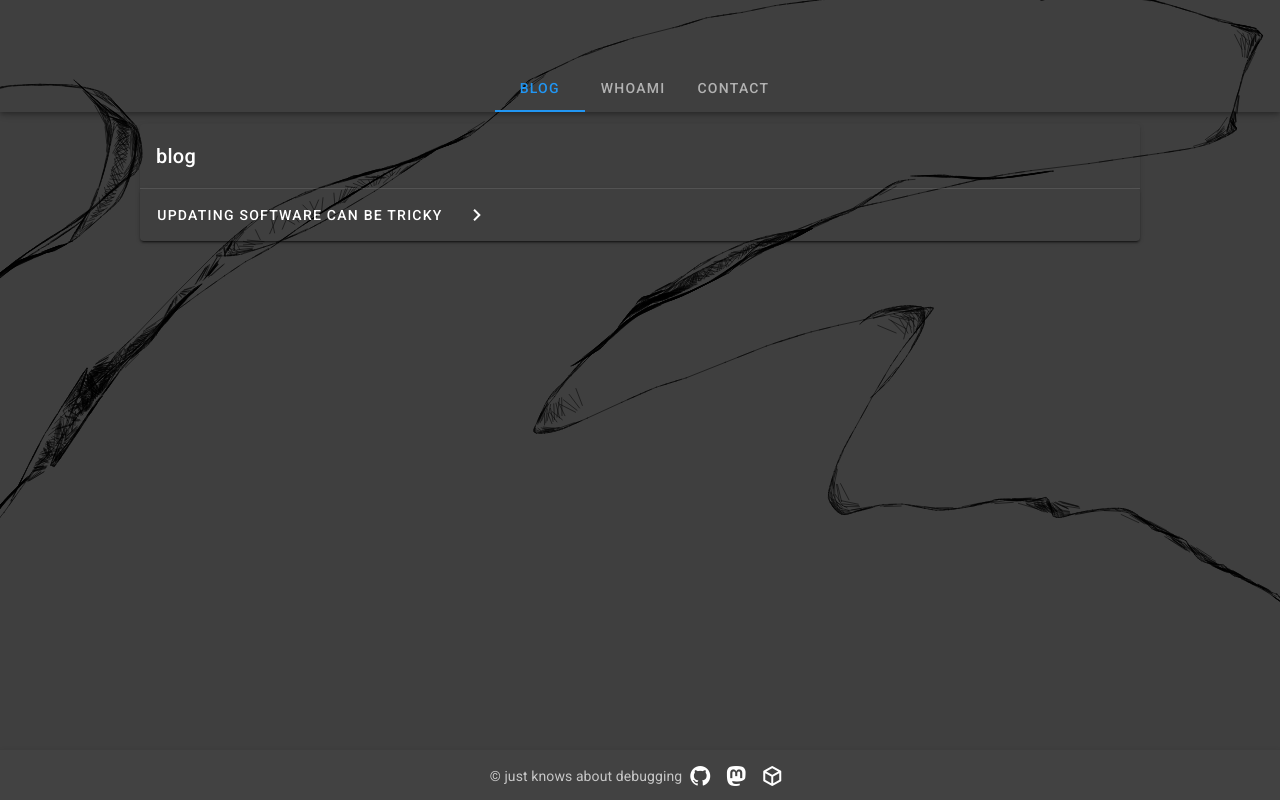
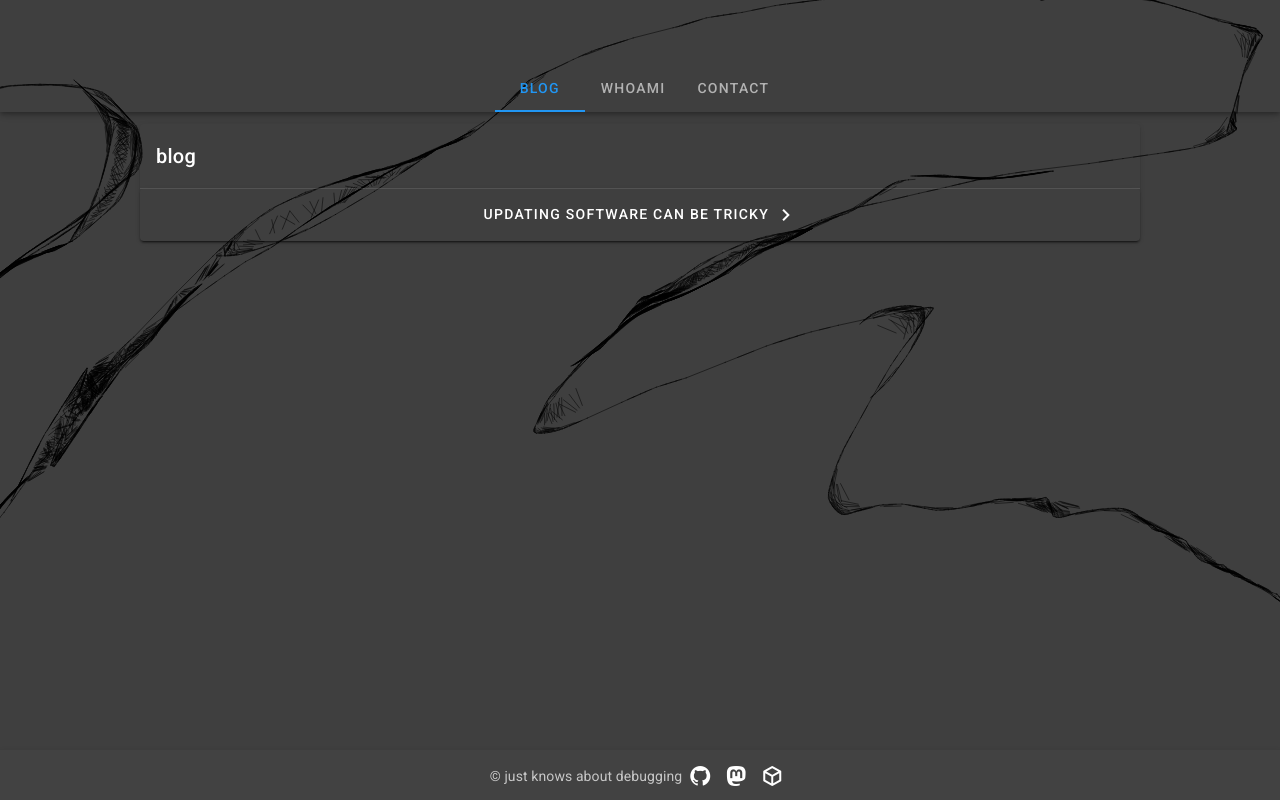
Before and after one commit to zoork11/jkad, a Vue app: page / in a window 1280 px wide. Built offline with nearby package versions, Linux system fonts and the light colour scheme.

Commit message:
fixing issues with handling images and blog post listing

```diff
--- a/src/components/BlogPosts/FirmwareUpdatePost.vue
+++ b/src/components/BlogPosts/FirmwareUpdatePost.vue
@@ -25,7 +25,7 @@
           </p>
           <p>
           <v-row justify="center">
-          <v-img justify="center" max-height="300" max-width="500" min-width="50" src="../../assets/flash_content.png"></v-img>
+          <v-img justify="center" max-width="500px" width="100%" src="../../assets/flash_content.png"></v-img>
           </v-row>
           </p>
           <p class="text-body-1">
@@ -39,7 +39,7 @@
           </p>
           <p>
           <v-row justify="center">
-          <v-img justify="center" max-height="300" max-width="500" min-width="50" src="../../assets/revisions.png"></v-img>
+          <v-img justify="center" max-width="500px" width="100%" src="../../assets/revisions.png"></v-img>
           </v-row>
           </p>
           <p class="text-body-1">
@@ -55,7 +55,7 @@
           </p>
           <p>
           <v-row justify="center">
-          <v-img justify="center" max-height="300" max-width="500" min-width="50" src="../../assets/flash1.png"></v-img>
+          <v-img justify="center" max-width="500px" width="100%" src="../../assets/flash1.png"></v-img>
           </v-row>
           </p>
           <p class="text-body-1">
@@ -63,7 +63,7 @@
           </p>
           <p>
           <v-row justify="center">
-          <v-img justify="center" max-height="300" max-width="500" min-width="50" src="../../assets/flash2.png"></v-img>
+          <v-img justify="center" max-width="500px" width="100%" src="../../assets/flash2.png"></v-img>
           </v-row>
           </p>
           <p class="text-h5">
@@ -79,7 +79,7 @@
           </p>
           <p>
           <v-row justify="center">
-          <v-img justify="center" max-height="300" max-width="500" min-width="50" src="../../assets/firmware_update.png"></v-img>
+          <v-img justify="center" max-width="500px" width="100%" src="../../assets/firmware_update.png"></v-img>
           </v-row>
           </p>
           <p class="text-body-1">
@@ -87,7 +87,7 @@
           </p>
           <p>
           <v-row justify="center">
-          <v-img justify="center" max-height="300" max-width="500" min-width="50" src="../../assets/stepping.png"></v-img>
+          <v-img justify="center" max-width="500px" width="100%" src="../../assets/stepping.png"></v-img>
           </v-row>
           </p>
           <p class="text-body-1">
@@ -97,7 +97,7 @@
           </p>
           <p>
           <v-row justify="center">
-          <v-img justify="center" max-height="300" max-width="500" min-width="50" src="../../assets/dafuq.gif"></v-img>
+          <v-img justify="center" max-width="500px" width="100%" src="../../assets/dafuq.gif"></v-img>
           </v-row>
           </p>
           <p class="text-body-1">
@@ -114,7 +114,7 @@
           </p>
           <p>
           <v-row justify="center">
-          <v-img justify="center" max-height="300" max-width="500" min-width="50" src="../../assets/flash_layout.png"></v-img>
+          <v-img justify="center" max-width="500px" width="100%" src="../../assets/flash_layout.png"></v-img>
           </v-row>
           </p>
           <p class="text-body-1">
@@ -122,7 +122,7 @@
           </p>
           <p>
           <v-row justify="center">
-          <v-img justify="center" max-height="300" max-width="500" min-width="50" src="../../assets/magic.png"></v-img>
+          <v-img justify="center" max-width="500px" width="100%" src="../../assets/magic.png"></v-img>
           </v-row>
           </p>
           <p class="text-body-1">
--- a/src/components/FunBlog.vue
+++ b/src/components/FunBlog.vue
@@ -5,14 +5,13 @@
         <v-card-title>blog</v-card-title>
         <v-divider></v-divider>
         <section v-for="post in posts" :key="post">
-          <v-card color="transparent">
+          <v-card max-width="1000" width="100%" color="transparent">
           <v-card-actions>
-            <v-btn text v-bind:href="`/post/${post.default.id}`">
-              {{post.default.title}}
-            </v-btn>
-
-            <v-btn icon v-bind:href="`/post/${post.default.id}`">
-              <v-icon>mdi-chevron-right</v-icon>
+            <v-btn text max-width="1000" width="100%" v-bind:href="`/post/${post.default.id}`">
+              <span class="text-wrap">
+                {{post.default.title}}
+                <v-icon>mdi-chevron-right</v-icon>
+              </span>
             </v-btn>
           </v-card-actions>
           </v-card>
@@ -32,5 +31,11 @@ export default {
      };
   }
 }
+</script>
 
-</script>
+<style>
+.v-btn > span {
+  width: 100%;
+  text-align: center !important;
+}
+</style>
--- a/src/components/WhoAmI.vue
+++ b/src/components/WhoAmI.vue
@@ -18,7 +18,7 @@
           </p>
           <p>
           <v-row justify="center">
-          <v-img justify="center" max-height="300" max-width="500" min-width="50" src="../assets/hacker.jpg" srcset="../assets/hacker_m.jpg 480w"></v-img>
+          <v-img justify="center" max-width="500px" width="100%" src="../assets/hacker.jpg" ></v-img>
           </v-row>
           </p>
           <p class="text-body-1">
@@ -28,7 +28,7 @@
           </p>
           <p>
           <v-row justify="center">
-          <v-img justify="center" max-height="300" max-width="500" min-width="50" src="../assets/dota.gif"></v-img>
+          <v-img justify="center" max-width="500px" width="100%" src="../assets/dota.gif"></v-img>
           </v-row>
           </p>
           <p class="text-body-1">
@@ -36,7 +36,7 @@
           </p>
           <p>
           <v-row justify="center">
-          <v-img justify="center" max-height="300" max-width="500" min-width="50" src="../assets/climbing.gif"></v-img>
+          <v-img justify="center" max-width="500px" width="100%" min-width="50" src="../assets/climbing.gif"></v-img>
           </v-row>
           </p>
           <p class="text-body-1">
```
Also changed, not shown: src/assets/hacker_m.jpg (deleted).
